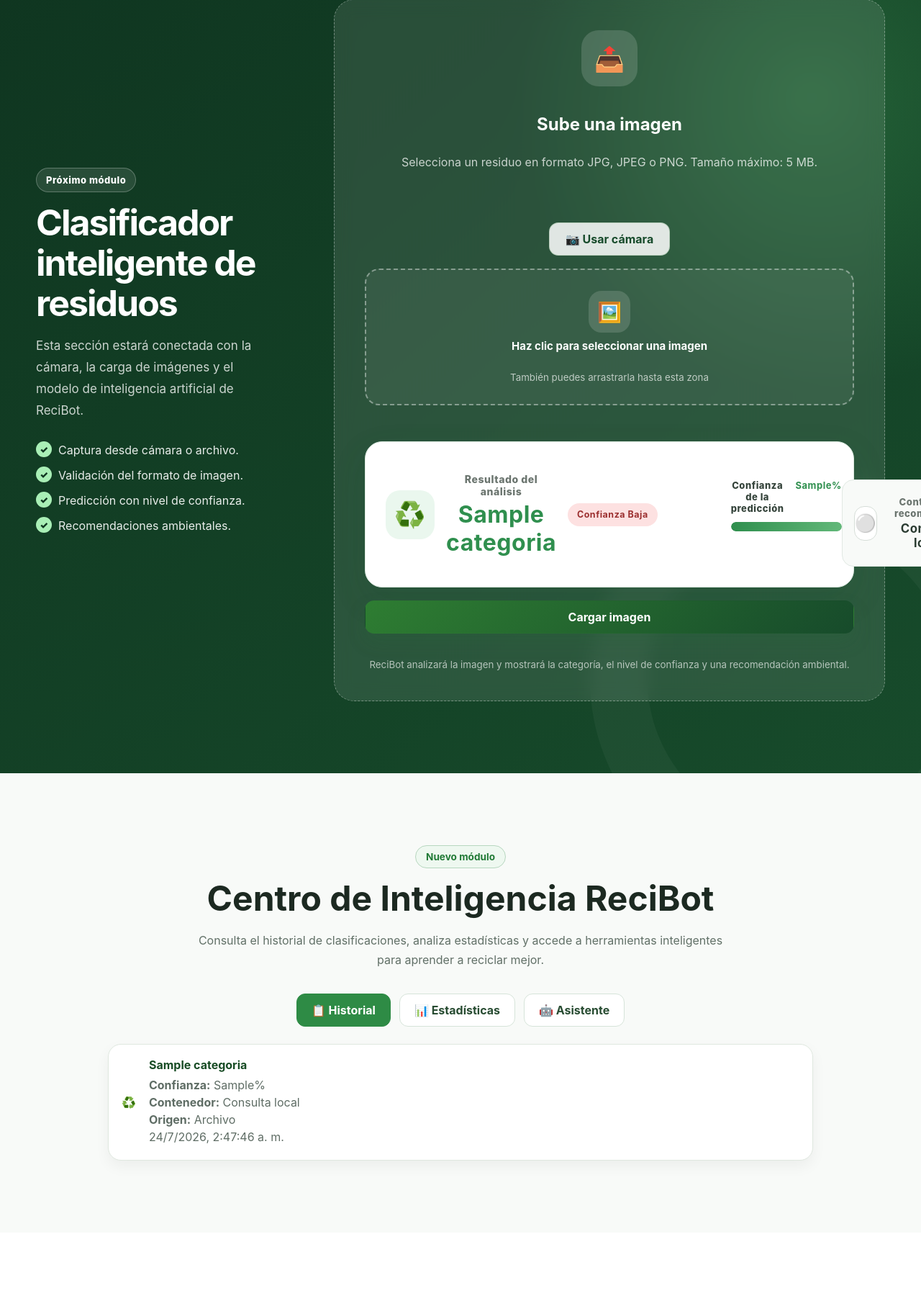
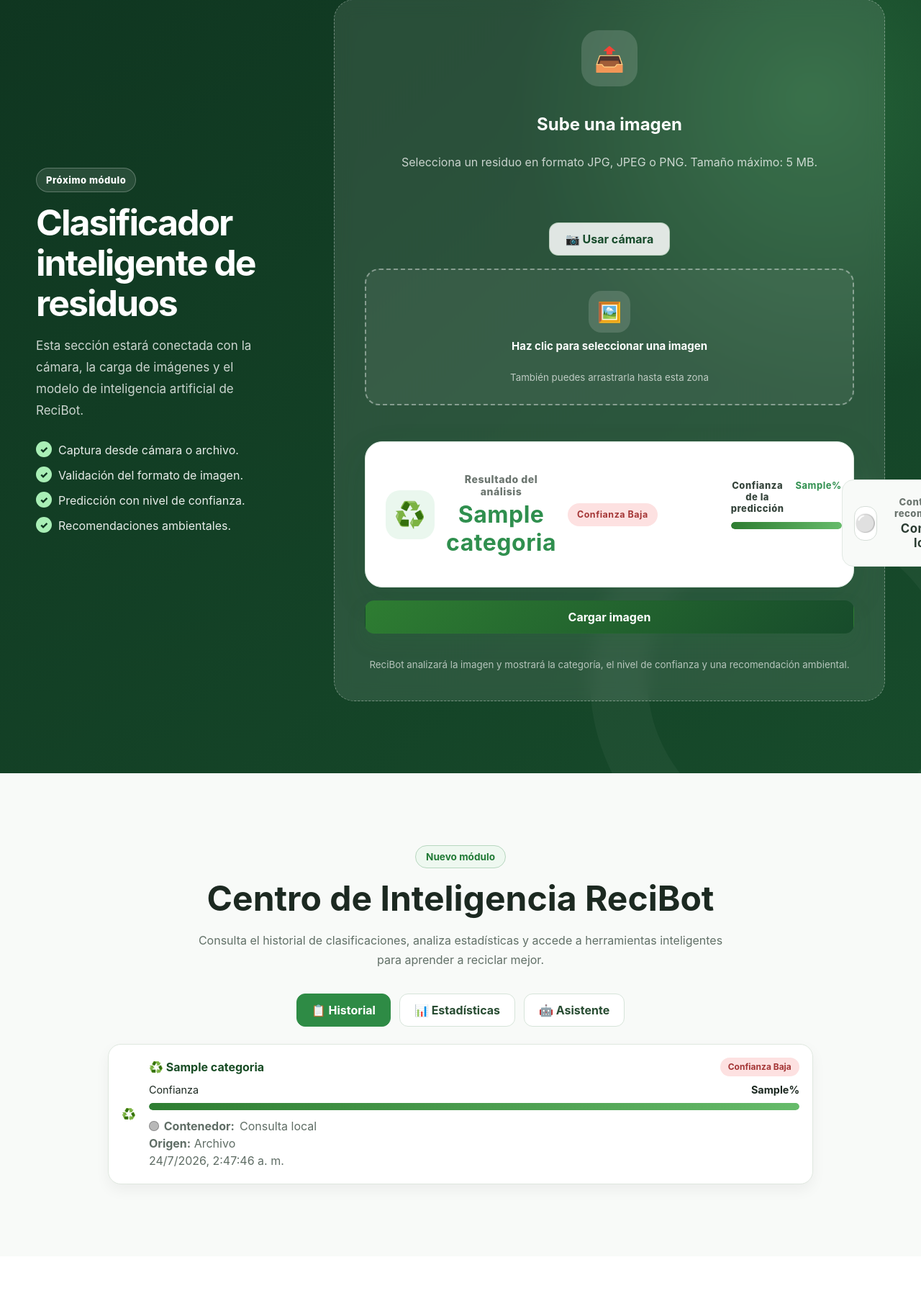
Before and after one commit to sandramluna/ReciBot-2.0, a Flask app: template app/templates/index.html in a window 1280 px wide. Shown: the part 1674-3488 px from the top of the page at 72% size. Run offline with Flask 3, Linux system fonts and the light colour scheme; the template is opened without the code that fills it: most values are stand-ins (such as "Sample title", 1, 10 or a date in 2020).

Commit message:
feat: Sprint 8.5 - historial profesional con barras de confianza e indicadores visuales

```diff
--- a/app/static/css/styles.css
+++ b/app/static/css/styles.css
@@ -1830,3 +1830,119 @@ HISTORIAL
     color:#5f6d65;
 
 }
+.historial-encabezado {
+    display: flex;
+    align-items: center;
+    justify-content: space-between;
+    gap: 1rem;
+    margin-bottom: 0.5rem;
+}
+
+.historial-encabezado h4 {
+    margin: 0;
+}
+
+.badge-confianza {
+    display: inline-flex;
+    align-items: center;
+    justify-content: center;
+    padding: 0.35rem 0.7rem;
+    border-radius: 999px;
+    font-size: 0.75rem;
+    font-weight: 700;
+    white-space: nowrap;
+}
+
+.confianza-alta {
+    color: #176b31;
+    background: #dff5e5;
+}
+
+.confianza-media {
+    color: #8a6414;
+    background: #fff1c7;
+}
+
+.confianza-baja {
+    color: #a43636;
+    background: #fde1e1;
+}
+
+@media (max-width: 600px) {
+    .historial-encabezado {
+        align-items: flex-start;
+        flex-direction: column;
+        gap: 0.5rem;
+    }
+}
+.historial-contenedor {
+    display: flex;
+    align-items: center;
+    gap: 0.45rem;
+}
+
+.punto-contenedor {
+    width: 0.85rem;
+    height: 0.85rem;
+    border: 1px solid rgba(0, 0, 0, 0.25);
+    border-radius: 50%;
+    flex-shrink: 0;
+}
+
+.punto-verde {
+    background: #35b84a;
+}
+
+.punto-blanco {
+    background: #ffffff;
+}
+
+.punto-negro {
+    background: #222222;
+}
+
+.punto-neutro {
+    background: #b8b8b8;
+}
+.historial-confianza{
+    margin-top:10px;
+    margin-bottom:12px;
+}
+
+.historial-confianza-texto{
+    display:flex;
+    justify-content:space-between;
+    align-items:center;
+
+    font-size:.9rem;
+
+    margin-bottom:6px;
+}
+
+.barra-confianza{
+
+    width:100%;
+    height:10px;
+
+    background:#edf2ef;
+
+    border-radius:999px;
+
+    overflow:hidden;
+
+}
+
+.barra-confianza-progreso{
+
+    height:100%;
+
+    background:linear-gradient(
+        90deg,
+        #2e7d32,
+        #66bb6a
+    );
+
+    border-radius:999px;
+
+    transition:width .5s ease;
+}
--- a/app/static/js/history.js
+++ b/app/static/js/history.js
@@ -44,23 +44,42 @@ function registrarResultadoActual() {
             "recibotOrigenPendiente"
         )
     );
-    agregarClasificacion({
 
-    categoria: resultado.dataset.categoria,
+const categoria = resultado.dataset.categoria;
+const confianza = resultado.dataset.confianza;
+const contenedor = resultado.dataset.contenedor;
+const recomendacion =
+    resultado.dataset.recomendacion;
 
-    confianza: resultado.dataset.confianza,
+const origen =
+    sessionStorage.getItem(
+        "recibotOrigenPendiente"
+    ) || "Archivo";
 
-    contenedor: resultado.dataset.contenedor,
+const identificador = [
+    categoria,
+    confianza,
+    contenedor,
+    recomendacion
+].join("|");
 
-    recomendacion: resultado.dataset.recomendacion,
+const fueGuardada = agregarClasificacion({
+    id: identificador,
+    categoria,
+    confianza,
+    contenedor,
+    recomendacion,
+    origen,
+    fecha: new Date().toLocaleString("es-CO")
+});
 
-    origen: sessionStorage.getItem(
-        "recibotOrigenPendiente"
-    ),
+if (fueGuardada) {
+    mostrarHistorial();
+}
 
-    fecha: new Date().toLocaleString("es-CO")
-
-});
+sessionStorage.removeItem(
+    "recibotOrigenPendiente"
+);
 }
 
 
@@ -86,19 +105,31 @@ function guardarHistorial(historial) {
 
 
 function agregarClasificacion(clasificacion) {
+    const historial = obtenerHistorial();
 
-    const historial = obtenerHistorial();
+    const yaExiste = historial.some((item) => {
+        return item.id === clasificacion.id;
+    });
+
+    if (yaExiste) {
+        console.log(
+            "La clasificación ya estaba guardada"
+        );
+
+        return false;
+    }
 
     historial.unshift(clasificacion);
 
-    guardarHistorial(historial);
+    const historialLimitado = historial.slice(0, 50);
+
+    guardarHistorial(historialLimitado);
 
     console.log("Clasificación guardada");
+    console.table(historialLimitado);
 
-    console.table(historial);
-
+    return true;
 }
-
 
 function mostrarHistorial() {
     const contenedor = document.getElementById(
@@ -139,7 +170,40 @@ function mostrarHistorial() {
 
     historial.forEach((item) => {
         const tarjeta = document.createElement("article");
+const coloresContenedor = {
+    Verde: "verde",
+    Blanco: "blanco",
+    Negro: "negro"
+};
 
+const colorContenedor =
+    coloresContenedor[item.contenedor] || "neutro";
+
+        const iconos = {
+    Cartón: "📦",
+    Plástico: "🥤",
+    Vidrio: "🍾",
+    Metal: "🥫",
+    Orgánico: "🍌"
+
+
+};
+
+const icono =
+    iconos[item.categoria] || "♻️";
+const valorConfianza =
+    Number.parseFloat(item.confianza) || 0;
+
+let nivelConfianza = "Baja";
+let claseConfianza = "confianza-baja";
+
+if (valorConfianza >= 80) {
+    nivelConfianza = "Alta";
+    claseConfianza = "confianza-alta";
+} else if (valorConfianza >= 60) {
+    nivelConfianza = "Media";
+    claseConfianza = "confianza-media";
+}
         tarjeta.className = "tarjeta-historial";
 
         tarjeta.innerHTML = `
@@ -148,17 +212,41 @@ function mostrarHistorial() {
             </div>
 
             <div class="info-historial">
-                <h4>${item.categoria}</h4>
+                <div class="historial-encabezado">
+    <h4>${icono} ${item.categoria}</h4>
 
-                <p>
-                    <strong>Confianza:</strong>
-                    ${item.confianza}%
-                </p>
+    <span class="badge-confianza ${claseConfianza}">
+        Confianza ${nivelConfianza}
+    </span>
+</div>
 
-                <p>
-                    <strong>Contenedor:</strong>
-                    ${item.contenedor}
-                </p>
+                <div class="historial-confianza">
+
+    <div class="historial-confianza-texto">
+        <span>Confianza</span>
+        <strong>${item.confianza}%</strong>
+    </div>
+
+    <div class="barra-confianza">
+
+        <div
+            class="barra-confianza-progreso"
+            style="width:${item.confianza}%">
+        </div>
+
+    </div>
+
+</div>
+
+                <p class="historial-contenedor">
+    <span
+        class="punto-contenedor punto-${colorContenedor}"
+        aria-hidden="true"
+    ></span>
+
+    <strong>Contenedor:</strong>
+    ${item.contenedor}
+</p>
 
                 <p>
                     <strong>Origen:</strong>
```
